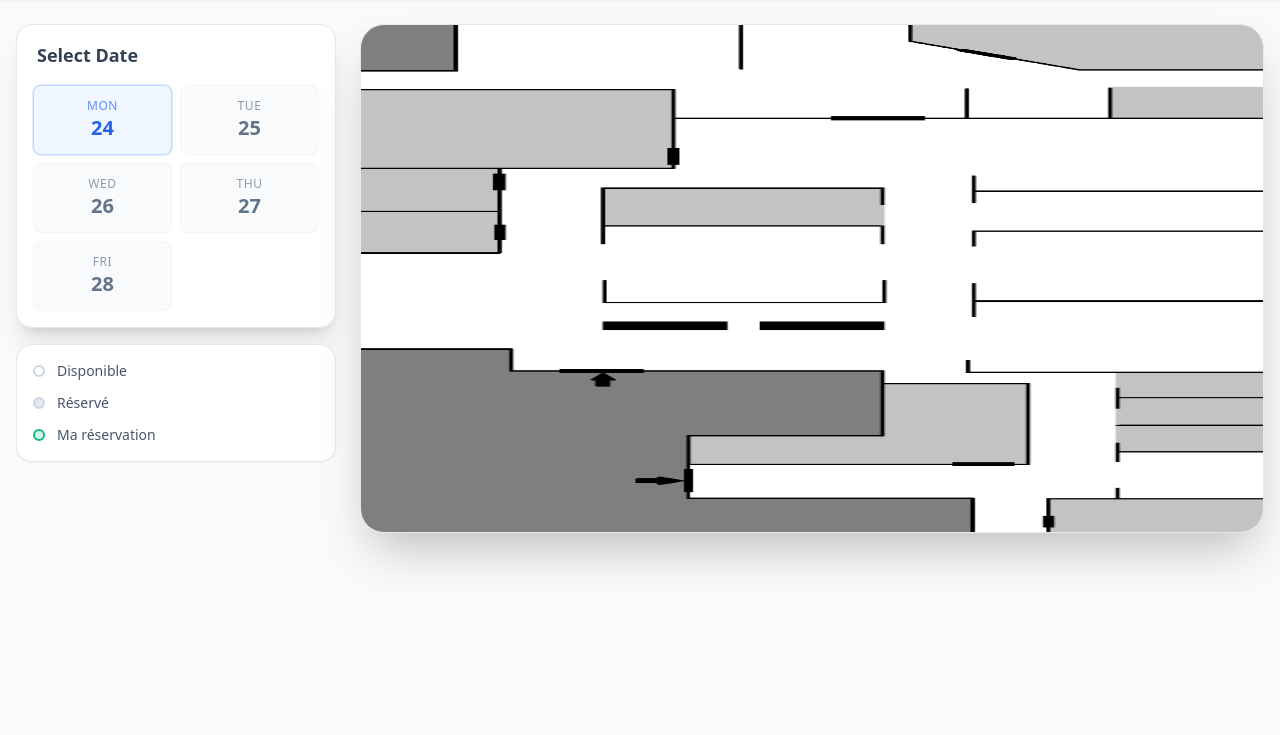
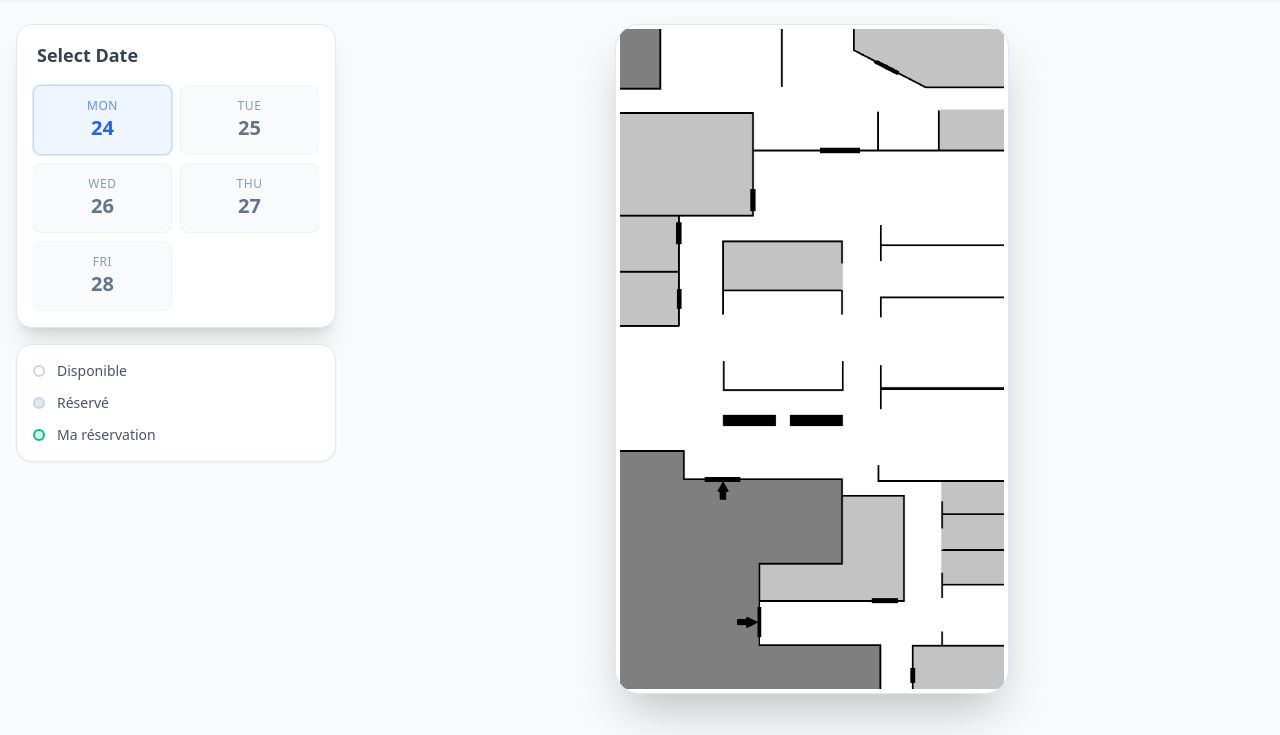
Before and after one commit to felixcaronpare/desk-booking-app, a Django app: page /floor_plan/ in a window 1280 px wide. Shown: the part 65-800 px from the top of the page. Run offline with Django 5.2, Linux system fonts and the light colour scheme; the visitor is signed in with stand-in values (Sample User, id 1); data that the repository does not hold is empty; some libraries are stand-ins or nearby versions.

```diff
--- a/core/templates/core/floor_plan.html
+++ b/core/templates/core/floor_plan.html
@@ -68,20 +68,20 @@
         </div>
 
         <!-- Right Column: Floor Plan -->
-        <div class="flex-grow w-full">
-            <div class="bg-white rounded-3xl shadow-2xl border border-slate-200 p-1 mb-3 relative overflow-hidden w-full transition-all duration-500 ease-in-out" style="aspect-ratio: 16/9;"> <!-- Changed aspect ratio to match ~1920x1080 approx -->
-                <!-- Background Image -->
+        <div class="flex-grow w-full flex justify-center items-start">
+            <div class="bg-white rounded-3xl shadow-2xl border border-slate-200 p-1 mb-3 relative overflow-hidden inline-block transition-all duration-500 ease-in-out">
+
+                <!-- Background Image (Drives dimensions) -->
+                {% load static %}
+                <img src="{% static 'core/images/floor_plan_bg.png' %}" alt="Floor Plan Background"
+                     class="block object-contain"
+                     style="max-height: calc(100vh - 140px); max-width: 100%; height: auto; width: auto;">
+
+                <!-- Absolute Positioned Desks Overlay -->
                 <div class="absolute inset-0 w-full h-full">
-                    {% load static %}
-                    <img src="{% static 'core/images/floor_plan_bg.png' %}" alt="Floor Plan Background" class="w-full h-full object-fill">
-                </div>
-
-                <!-- Absolute Positioned Desks -->
-                <div class="relative w-full h-full">
                     {% for item in desk_data %}
-                    <!-- Desk positioning might need adjustment if the image aspect ratio changed significantly, but keeping relative % should work if the map is same scale -->
                     <div class="absolute group"
-                        style="left: {{ item.desk.x }}%; top: {{ item.desk.y }}%; transform: translate(-50%, -50%); width: 6%; aspect-ratio: 1;"> <!-- Adjusted desk size slightly -->
+                        style="left: {{ item.desk.x }}%; top: {{ item.desk.y }}%; transform: translate(-50%, -50%); width: 6%; aspect-ratio: 1;">
 
                         <!-- Desk Card -->
                         <div class="w-full h-full rounded-md flex flex-col items-center justify-center transition-all duration-300 border shadow-sm
```
